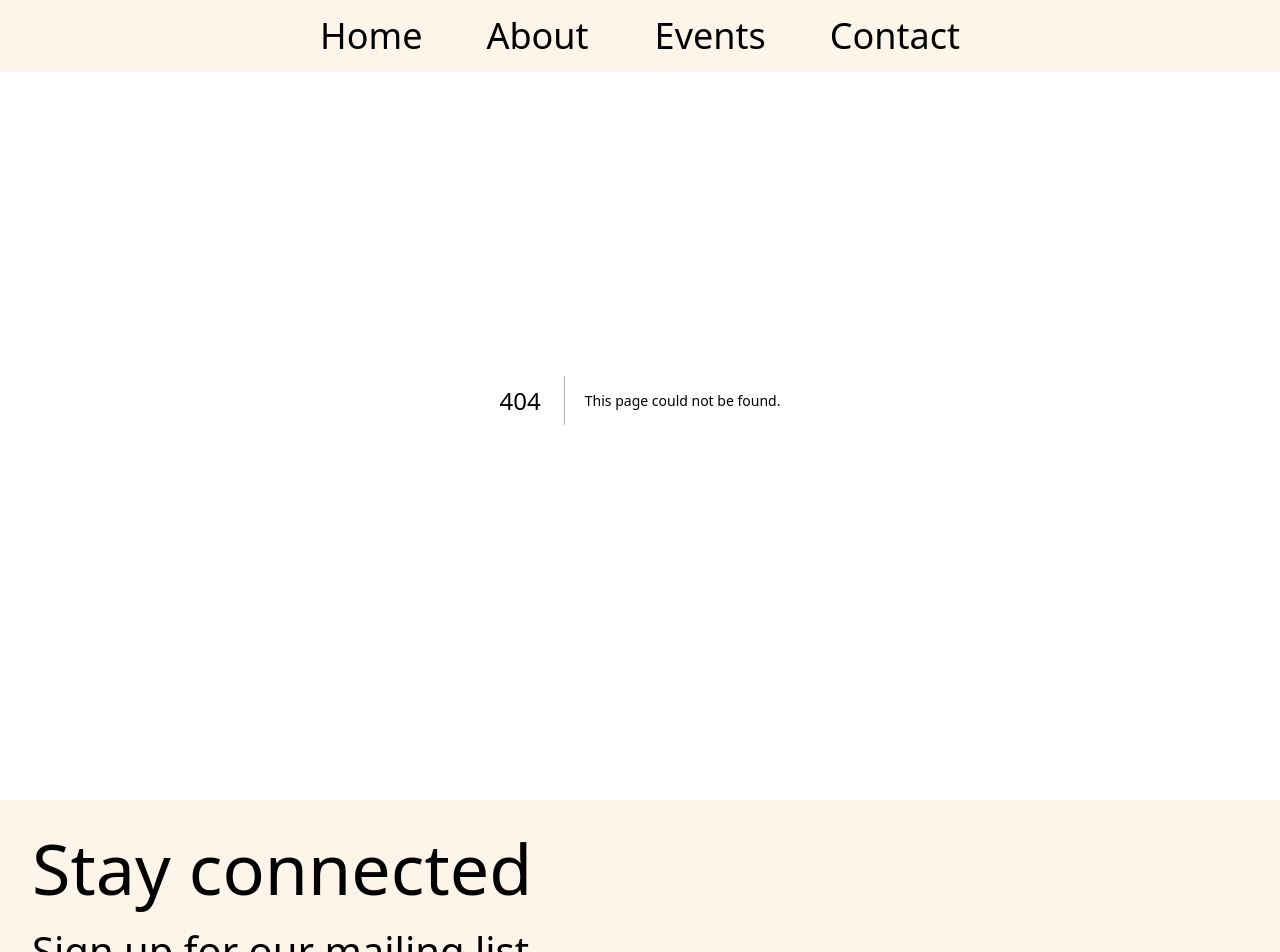
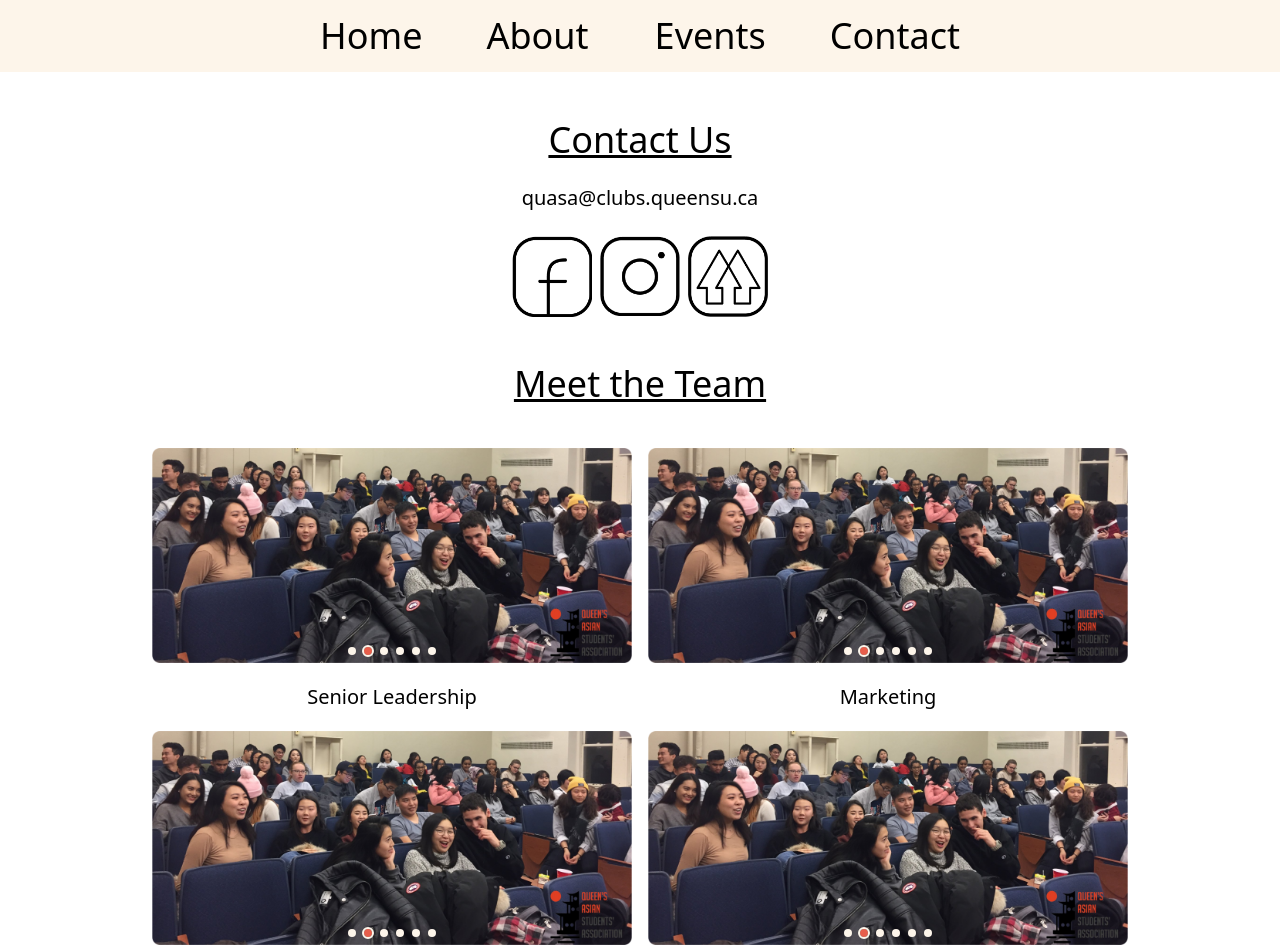
Before and after one commit to queens-web-development-club/qasa, a Next.js app: page /contact in a window 1280 px wide. Before the commit this address had no page. Shown: the top 952 px of the page. Built offline with nearby package versions, Linux system fonts and the light colour scheme.

Commit message:
teams page

```diff
--- a/components/NavBar.js
+++ b/components/NavBar.js
@@ -50,7 +50,7 @@ export default function NavBar() {
                             </div>
                         </Link>
 
-                        <Link href="/">
+                        <Link href="/contact">
                             <div className="nav-item">
                                 Contact
                             </div>
--- /dev/null
+++ b/pages/contact/index.js
@@ -0,0 +1,80 @@
+import Head from 'next/head';
+import Link from 'next/link';
+import Image from 'next/image';
+import ImageCarousel from '@/components/ImageCarousel';
+import FbLogo from "@/assets/images/logos/fb.png";
+import InstaLogo from "@/assets/images/logos/insta.png";
+import TreeLogo from "@/assets/images/logos/tree.png";
+
+import exImage from "@/assets/images/image-carousel/carousel-img-1.png"
+const carouselImages = [exImage, exImage, exImage, exImage, exImage, exImage]
+export default function ExecsPage() {
+    return (
+        <>
+            <Head>
+                <title>QASA - Team</title>
+                <meta name="description" content="Queen's Asian Student Association" />
+                <meta name="viewport" content="width=device-width, initial-scale=1" />
+                <link rel="icon" href="/favicon.ico" />
+            </Head>
+            <main className="main-margins">
+                <div>
+                    <div className="flex justify-center underline text-2xl md:text-4xl xl:text-5xl pt-10 pb-6">
+                        Contact Us
+                    </div>
+                    <div className="flex justify-center text-xl pb-6">
+                        quasa@clubs.queensu.ca
+                    </div>
+                    <div className="flex justify-center flex-row flex-nowrap gap-2">
+                        {/** Facebook */}
+                        <Link href="https://www.facebook.com/queens.qasa"
+                            className="h-20 w-20
+                            hover:shadow-xl duration-300 rounded-[22px]"
+                            target="_blank">
+                                <Image src={FbLogo} />
+                        </Link>
+                            {/** Instagram */}
+                        <Link href="https://www.instagram.com/queens.asa/"
+                            className=" h-20 w-20
+                            hover:shadow-xl duration-300 rounded-[22px]"
+                            target="_blank">
+                                <Image src={InstaLogo} />
+                        </Link>
+                            {/** Linktree */}
+                        <Link href="https://linktr.ee/qasa"
+                            className="h-20 w-20
+                            hover:shadow-xl duration-300 rounded-[22px]"
+                            target="_blank">
+                                <Image src={TreeLogo} />
+                        </Link>
+                    </div>
+                    <div className="flex justify-center underline text-2xl md:text-4xl xl:text-5xl pt-12 pb-6">
+                        Meet the Team
+                    </div>
+                    <div className="flex flex-wrap">
+                        <div className="w-full lg:w-1/2 lg:px-2 cursor-pointer">
+                            <ImageCarousel images={carouselImages} />
+                            <div className="flex justify-center text-xl"> Senior Leadership </div>
+                        </div>
+                        <div className="w-full lg:w-1/2 lg:px-2 cursor-pointer">
+                            <ImageCarousel images={carouselImages} />
+                            <div className="flex justify-center text-xl"> Marketing </div>
+                        </div>
+                        <div className="w-full lg:w-1/2 lg:px-2 cursor-pointer">
+                            <ImageCarousel images={carouselImages} />
+                            <div className="flex justify-center text-xl"> Outreach </div>
+                        </div>
+                        <div className="w-full lg:w-1/2 lg:px-2 cursor-pointer">
+                            <ImageCarousel images={carouselImages} />
+                            <div className="flex justify-center text-xl"> Sponsorships </div>
+                        </div>
+                        <div className="w-full lg:w-1/2 lg:px-2 cursor-pointer">
+                            <ImageCarousel images={carouselImages} />
+                            <div className="flex justify-center text-xl"> Logistics </div>
+                        </div>
+                    </div>
+                </div>
+            </main>
+        </>
+    )
+}
--- a/pages/index.js
+++ b/pages/index.js
@@ -16,7 +16,7 @@ export default function Home() {
         <link rel="icon" href="/favicon.ico" />
       </Head>
       <main>
-        <div className="mx-12 lg:mx-36 xl:mx-60">
+        <div className="main-margins">
           {/** Header Container */}
           <div
           className="text-center text-[60px] text-red-light font-LeagueSpartan
--- a/pages/team/index.js
+++ /dev/null
@@ -1,19 +0,0 @@
-import Head from 'next/head';
-
-export default function ExecsPage() {
-    return (
-        <>
-            <Head>
-                <title>QASA - Team</title>
-                <meta name="description" content="Queen's Asian Student Association" />
-                <meta name="viewport" content="width=device-width, initial-scale=1" />
-                <link rel="icon" href="/favicon.ico" />
-            </Head>
-            <main>
-                <div>
-                    Execs
-                </div>
-            </main>
-        </>
-    )
-}
--- a/styles/globals.css
+++ b/styles/globals.css
@@ -108,4 +108,7 @@ main {
   .nav-item {
     @apply p-2 text-4xl
   }
+  .main-margins {
+    @apply mx-12 lg:mx-36 xl:mx-60
+  }
 }
```
